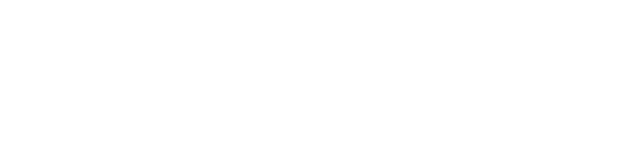
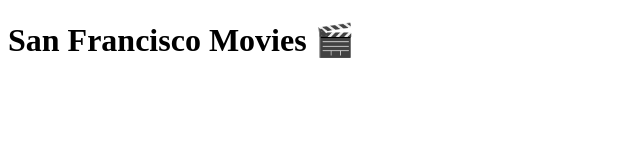
Before and after one commit to MarteOued/Readline_Project, a plain HTML site: page SF_Movies.html in a window 1280 px wide. Shown: the whole page, without its empty margins (0-640 px from the left). Drawn offline with Linux system fonts and the light colour scheme.

Commit message:
Debut
debut

```diff
--- a/Readline.html
+++ b/SF_Movies.html
@@ -3,9 +3,10 @@
 <head>
     <meta charset="UTF-8">
     <meta name="viewport" content="width=device-width, initial-scale=1.0">
-    <title>Document</title>
+    <title>San Francisco Movies 🎬</title>
 </head>
 <body>
+   <h1>San Francisco Movies 🎬</h1>
 
 </body>
 </html>
```
